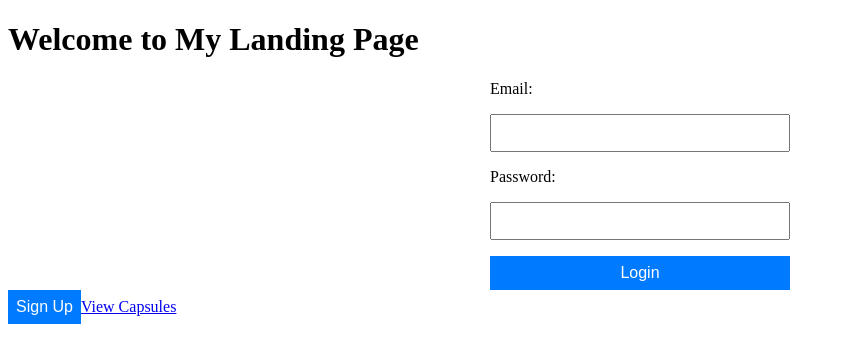
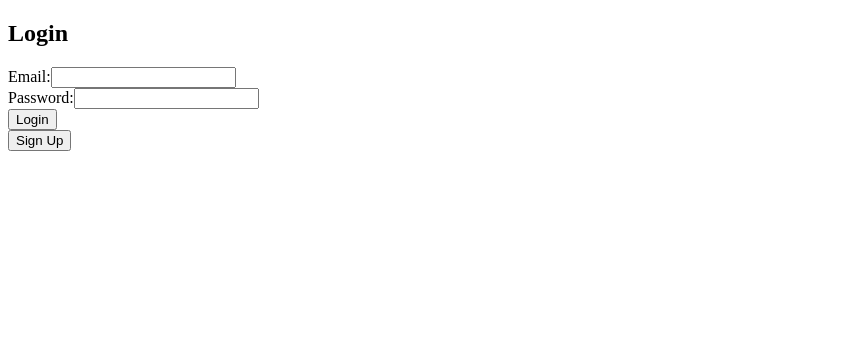
Before and after one commit to doma23ac/DigitalTimeCapsule, an Angular app in the folder Frontend/TimeCapsuleFrontend/: page / in a window 1280 px wide. Shown: the top 362 px of the page, without its empty margins (0-845 px from the left). Built offline with nearby package versions, Linux system fonts and the light colour scheme.

Commit message:
Login moved

```diff
--- a/Frontend/TimeCapsuleFrontend/src/app/app.component.html
+++ b/Frontend/TimeCapsuleFrontend/src/app/app.component.html
@@ -1,19 +1,3 @@
-<div class="landing-page" *ngIf="isLandingPage(); else routedContent">
-  <h1>Welcome to My Landing Page</h1>
-  <form (ngSubmit)="onLogin()">
-    <label for="email">Email:</label>
-    <input type="email" id="email" [(ngModel)]="loginData.email" name="email" required />
-
-    <label for="password">Password:</label>
-    <input type="password" id="password" [(ngModel)]="loginData.password" name="password" required />
-
-    <button type="submit">Login</button>
-  </form>
-  <button class="signup-button" (click)="navigateToSignup()">Sign Up</button>
-  <p *ngIf="errorMessage" class="error">{{ errorMessage }}</p>
-  <a routerLink="/view-capsules">View Capsules</a>
-</div>
-
-<ng-template #routedContent>
-  <router-outlet></router-outlet>
-</ng-template>
+<main>
+  <router-outlet></router-outlet>  <!-- This will render the login form when navigating to the root -->
+</main>
--- a/Frontend/TimeCapsuleFrontend/src/app/app.component.ts
+++ b/Frontend/TimeCapsuleFrontend/src/app/app.component.ts
@@ -1,54 +1,11 @@
 import { Component } from '@angular/core';
-import { CommonModule } from '@angular/common';
-import { HttpClient, HttpHeaders } from '@angular/common/http';
-import { Router, RouterModule } from '@angular/router';
-import { FormsModule } from '@angular/forms';
-import { UserService } from './user.service';
+import { RouterModule } from '@angular/router';  // For routing
 
 @Component({
   selector: 'app-root',
   standalone: true,
-  imports: [CommonModule, RouterModule, FormsModule],
+  imports: [RouterModule],  // Just include RouterModule for routing
   templateUrl: './app.component.html',
   styleUrls: ['./app.component.css']
 })
-export class AppComponent {
-  loginData = { email: '', password: '' };
-  errorMessage: string | null = null;
-
-  constructor(private router: Router, private http: HttpClient, private userService: UserService) {}
-
-  onLogin(): void {
-    const basicAuthHeader = 'Basic ' + btoa(`${this.loginData.email}:${this.loginData.password}`);
-    const apiUrl = 'http://localhost:5062/api/login';
-    const headers = new HttpHeaders().set('Authorization', basicAuthHeader);
-
-    // Store the header in local storage
-    localStorage.setItem('authHeader', basicAuthHeader);
-
-    this.http.post<any>(apiUrl, {}, { headers }).subscribe({
-      next: (response) => {
-        if (response.message === 'Login successful') {
-          this.userService.setUser(response);
-          // Store the user information in local storage
-          localStorage.setItem('user', JSON.stringify(response));
-          console.log('Stored user in localStorage:', localStorage.getItem('user')); // Print the stored user
-          this.router.navigate(['/personal']);
-        } else {
-          this.errorMessage = 'Unexpected response';
-        }
-      },
-      error: (error) => {
-        this.errorMessage = 'Login failed';
-      }
-    });
-  }
-
-  isLandingPage(): boolean {
-    return location.pathname === '/';
-  }
-
-  navigateToSignup(): void {
-    this.router.navigate(['/signup']);
-  }
-}
+export class AppComponent {}
--- /dev/null
+++ b/Frontend/TimeCapsuleFrontend/src/app/login/login.component.css
@@ -0,0 +1,58 @@
+.landing-page {
+    max-width: 600px;
+    margin: 50px auto;
+    text-align: center;
+  }
+
+  .landing-page h1 {
+    font-size: 2rem;
+    margin-bottom: 20px;
+  }
+
+  .landing-page form {
+    margin-bottom: 20px;
+  }
+
+  .landing-page label {
+    display: block;
+    text-align: left;
+    font-weight: bold;
+    margin: 10px 0 5px;
+  }
+
+  .landing-page input {
+    width: calc(100% - 20px);
+    padding: 10px;
+    margin-bottom: 10px;
+  }
+
+  .landing-page button {
+    width: 100%;
+    padding: 10px;
+    margin: 10px 0;
+    background-color: #307a78;
+    color: white;
+    border: none;
+    border-radius: 5px;
+    cursor: pointer;
+  }
+
+  .landing-page .signup-button {
+    background-color: #4CAF50;
+  }
+
+  .landing-page .error {
+    color: red;
+    margin-top: 10px;
+  }
+
+  .landing-page a {
+    display: block;
+    margin-top: 20px;
+    color: #307a78;
+    text-decoration: none;
+  }
+
+  .landing-page a:hover {
+    text-decoration: underline;
+  }
--- /dev/null
+++ b/Frontend/TimeCapsuleFrontend/src/app/login/login.component.html
@@ -0,0 +1,20 @@
+<div>
+    <h2>Login</h2>
+    <form (ngSubmit)="onLogin()">
+      <div>
+        <label for="email">Email:</label>
+        <input type="email" id="email" [(ngModel)]="loginData.email" name="email" required />
+      </div>
+
+      <div>
+        <label for="password">Password:</label>
+        <input type="password" id="password" [(ngModel)]="loginData.password" name="password" required />
+      </div>
+
+      <button type="submit">Login</button>
+    </form>
+
+    <p *ngIf="errorMessage" class="error">{{ errorMessage }}</p>
+
+    <button (click)="navigateToSignup()">Sign Up</button>
+  </div>
--- /dev/null
+++ b/Frontend/TimeCapsuleFrontend/src/app/login/login.component.ts
@@ -0,0 +1,47 @@
+import { Component } from '@angular/core';
+import { CommonModule } from '@angular/common';
+import { FormsModule } from '@angular/forms';  // <-- Add this import
+import { HttpClient, HttpHeaders } from '@angular/common/http';
+import { Router } from '@angular/router';
+
+@Component({
+  selector: 'app-login',
+  standalone: true,
+  imports: [CommonModule, FormsModule],  // <-- Include FormsModule here
+  templateUrl: './login.component.html',
+  styleUrls: ['./login.component.css']
+})
+export class LoginComponent {
+  loginData = { email: '', password: '' };
+  errorMessage: string | null = null;
+
+  constructor(private router: Router, private http: HttpClient) {}
+
+  onLogin(): void {
+    const basicAuthHeader = 'Basic ' + btoa(`${this.loginData.email}:${this.loginData.password}`);
+    const apiUrl = 'http://localhost:5062/api/login';
+    const headers = new HttpHeaders().set('Authorization', basicAuthHeader);
+
+    // Store the header in local storage
+    localStorage.setItem('authHeader', basicAuthHeader);
+
+    this.http.post<any>(apiUrl, {}, { headers }).subscribe({
+      next: (response) => {
+        if (response.message === 'Login successful') {
+          // Store user info and navigate to personal page
+          localStorage.setItem('user', JSON.stringify(response));
+          this.router.navigate(['/personal']);
+        } else {
+          this.errorMessage = 'Unexpected response';
+        }
+      },
+      error: () => {
+        this.errorMessage = 'Login failed';
+      }
+    });
+  }
+
+  navigateToSignup(): void {
+    this.router.navigate(['/signup']);
+  }
+}
--- a/Frontend/TimeCapsuleFrontend/src/main.ts
+++ b/Frontend/TimeCapsuleFrontend/src/main.ts
@@ -1,23 +1,26 @@
 import { bootstrapApplication } from '@angular/platform-browser';
 import { provideRouter, withDebugTracing } from '@angular/router';
+import { provideHttpClient } from '@angular/common/http';
+
 import { AppComponent } from './app/app.component';
+import { LoginComponent } from './app/login/login.component';
 import { SignupComponent } from './app/signup/signup.component';
 import { PersonalPageComponent } from './app/personal-page/personal-page.component';
 import { CreateCapsuleComponent } from './app/create-capsule/create-capsule.component';
 import { ViewCapsulesComponent } from './app/view-capsules/view-capsules.component';
 import { CapsuleDetailComponent } from './app/capsule-detail/capsule-detail.component';
-import { provideHttpClient } from '@angular/common/http';
 
 bootstrapApplication(AppComponent, {
   providers: [
     provideRouter([
-      { path: '', component: AppComponent },
+      { path: '', component: LoginComponent },  // Default route to login
+      { path: 'login', component: LoginComponent },
       { path: 'signup', component: SignupComponent },
       { path: 'personal', component: PersonalPageComponent },
       { path: 'create-capsule', component: CreateCapsuleComponent },
       { path: 'view-capsules', component: ViewCapsulesComponent },
       { path: 'capsule-detail/:id', component: CapsuleDetailComponent },
-    ], withDebugTracing()),
-    provideHttpClient(),
+    ], withDebugTracing()),  // Debugging enabled for routing
+    provideHttpClient(),  // Provide HTTP client
   ]
 });
```
Also changed, not shown: Frontend/TimeCapsuleFrontend/src/app/shared/MaterialModule.ts (added, +23 -0 lines), 10 other files (tests, documents, lock files or other folders).
